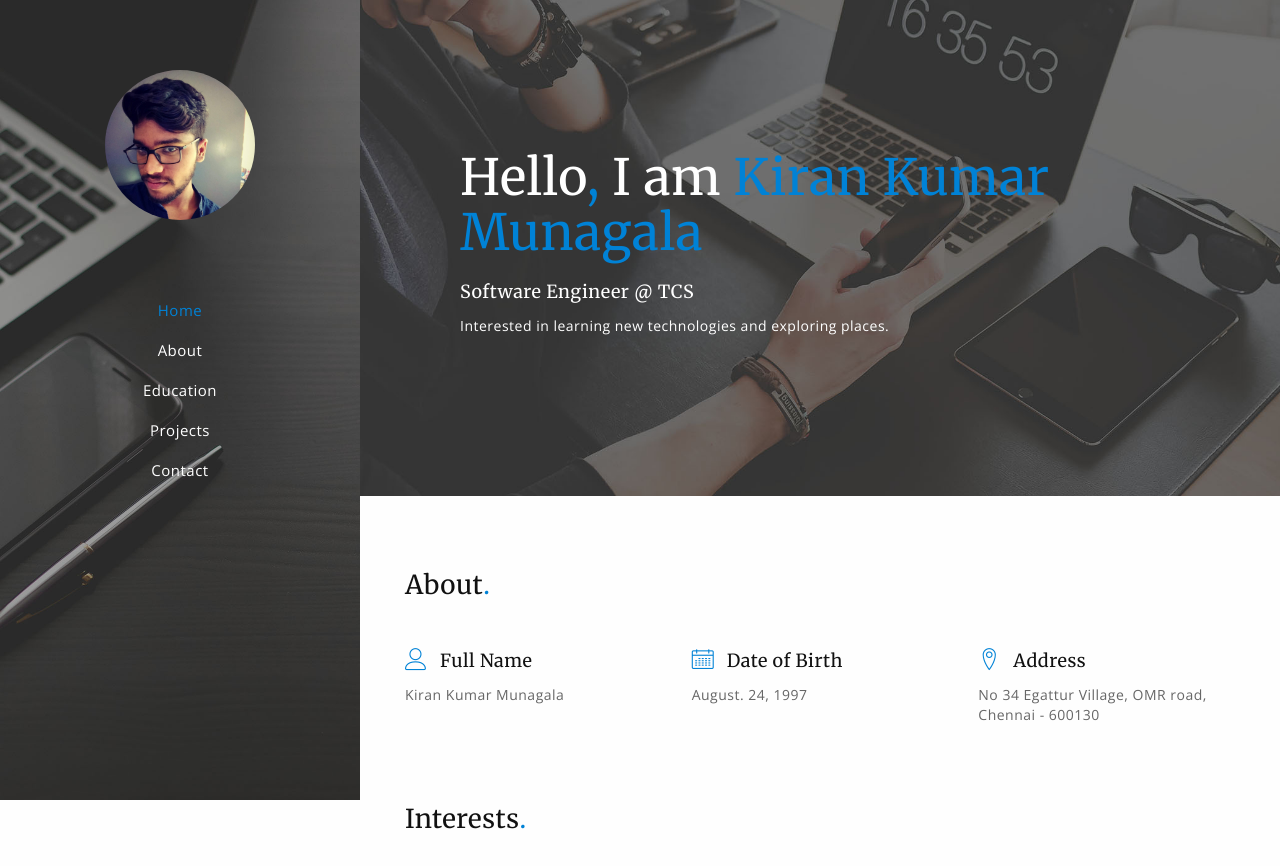
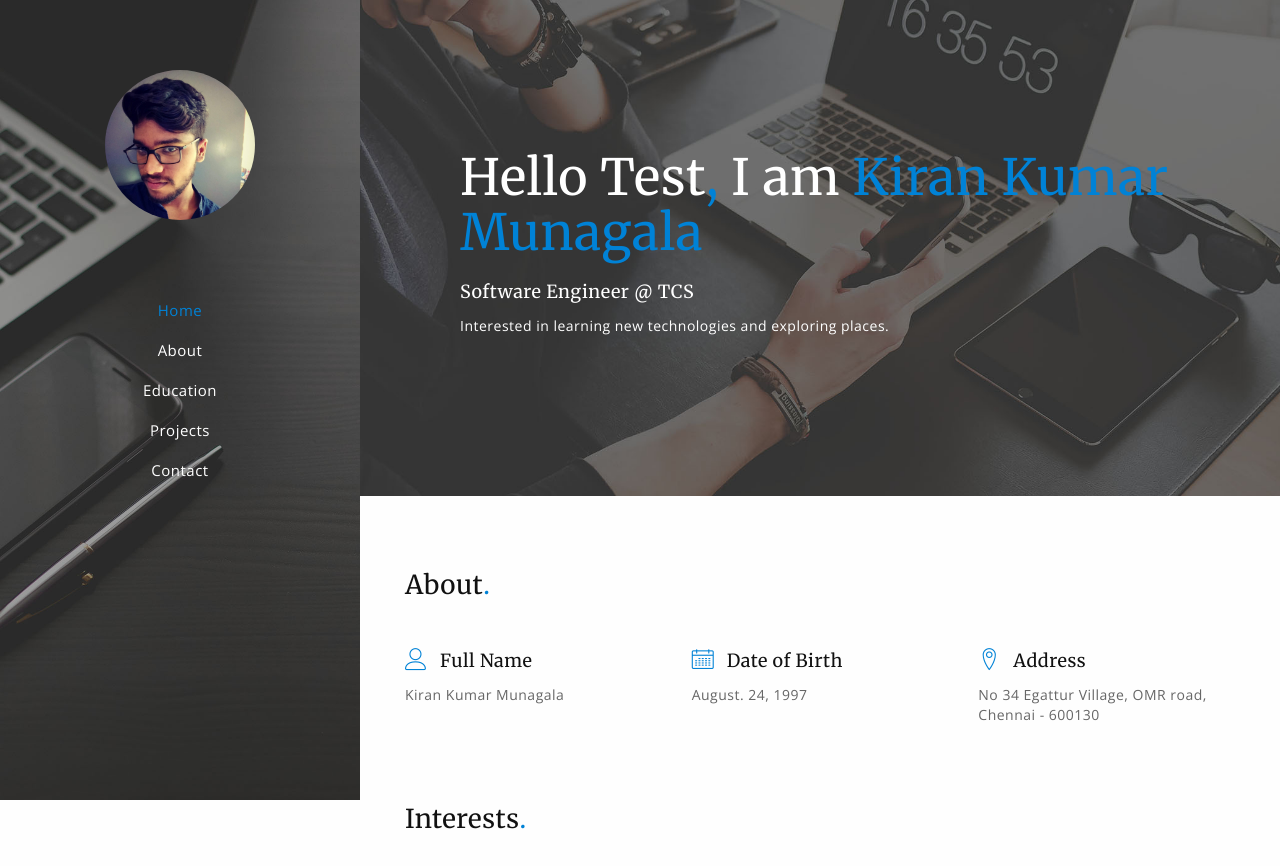
Before and after one commit to kiran765467/kiran765467.github.io, a plain HTML site: page index.html in a window 1280 px wide. Shown: the top 866 px of the page. Drawn offline with nearby package versions, Linux system fonts and the light colour scheme.

Commit message:
Hello Test

```diff
--- a/index.html
+++ b/index.html
@@ -77,7 +77,7 @@
         <a href="#menu-toggle" id="menu-toggle"><i class="lnr lnr-menu"></i></a>
         <header id="home">
             <div class="header-content">
-                <h2>Hello<span class="text-primary">,</span> I am <span class="text-primary">Kiran Kumar Munagala</span></h2>
+                <h2>Hello Test<span class="text-primary">,</span> I am <span class="text-primary">Kiran Kumar Munagala</span></h2>
                 <h5>Software Engineer @ TCS</h5>
                 <p>Interested in learning new technologies and exploring places.</p>
             </div>
```
